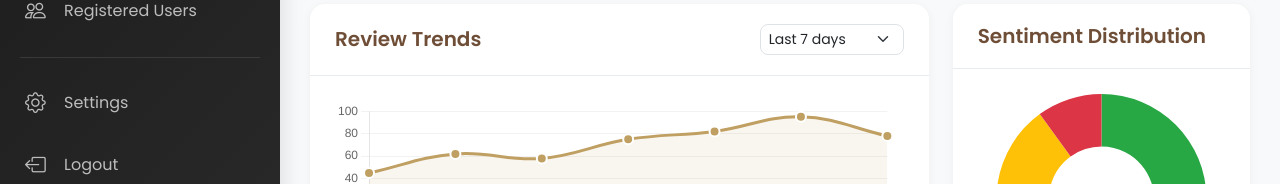
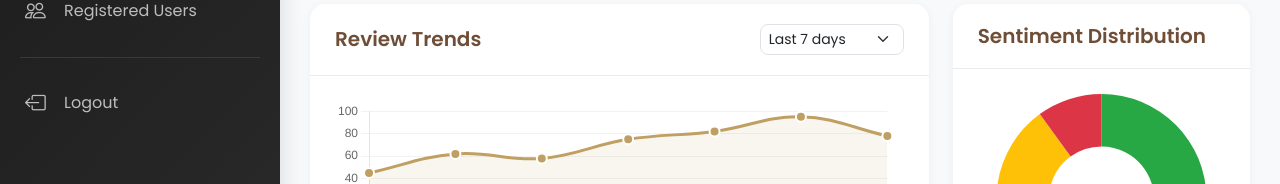
Before and after one commit to Krishmal2004/Barista-Food-Chain, a plain HTML site: page frontend/dashboard/user.html in a window 1280 px wide. Shown: the part 322-506 px from the top of the page. Drawn offline with nearby package versions, Linux system fonts and the light colour scheme.

Commit message:
setting page delete

```diff
--- a/frontend/dashboard/user.html
+++ b/frontend/dashboard/user.html
@@ -44,10 +44,6 @@
                     <span>Registered Users</span>
                 </a>
                 <div class="nav-divider"></div>
-                <a href="#" class="nav-item">
-                    <i class="bi bi-gear"></i>
-                    <span>Settings</span>
-                </a>
                 <a href="../index.html" class="nav-item">
                     <i class="bi bi-box-arrow-left"></i>
                     <span>Logout</span>
```
